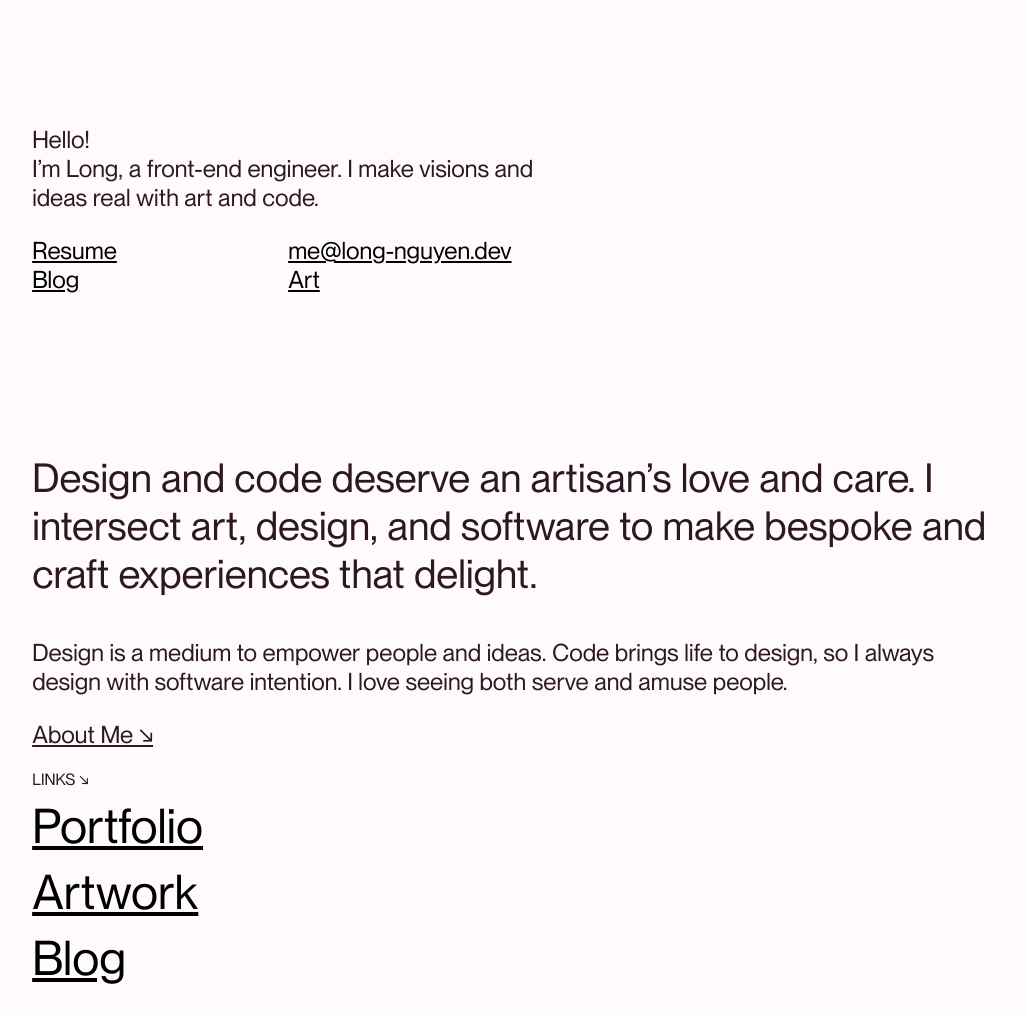
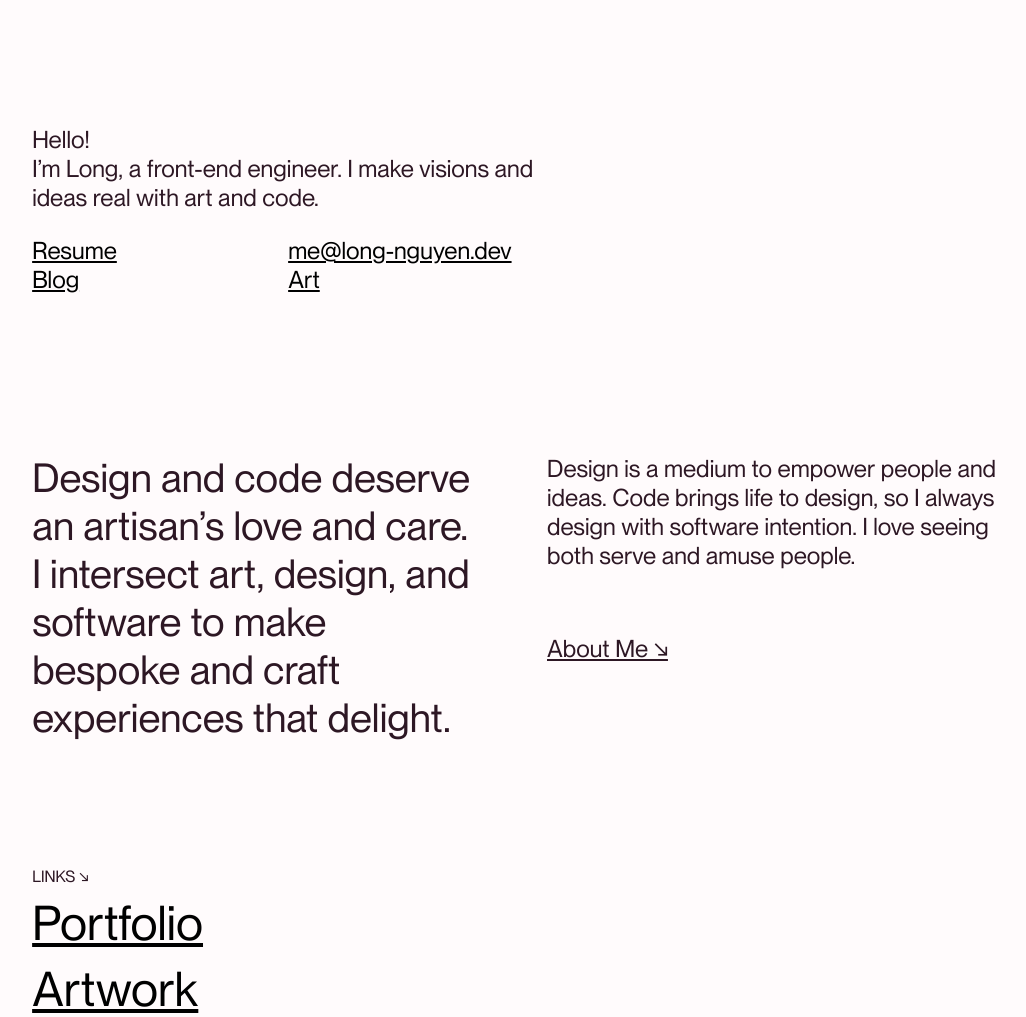
Before and after one commit to ryuuart/long-nguyen-portfolio-2024, an Astro site in the folder web/site/: page / in a window 1280 px wide. Shown: the part 80-1097 px from the top of the page, without its empty margins (125-1151 px from the left). Built offline with nearby package versions, Linux system fonts and the light colour scheme; Astro itself is replaced by a stand-in of ours.

Commit message:
feat(site): make statement section responsive

```diff
--- a/web/site/src/components/Statement.astro
+++ b/web/site/src/components/Statement.astro
@@ -1,22 +1,29 @@
 <section class="section">
   <div class="wrapper">
-    <p class="text-lg">
+    <p id="statement-highlight" class="text-lg">
       Design and code deserve an artisan’s love and care. I intersect art,
       design, and software to make bespoke and craft experiences that delight.
     </p>
-    <p>
-      Design is a medium to empower people and ideas. Code brings life to
-      design, so I always design with software intention. I love seeing both
-      serve and amuse people.
-    </p>
-    <div><a>About Me ↘</a></div>
+    <div>
+      <p id="statement-sub">
+        Design is a medium to empower people and ideas. Code brings life to
+        design, so I always design with software intention. I love seeing both
+        serve and amuse people.
+      </p>
+      <div><a>About Me ↘</a></div>
+    </div>
   </div>
 </section>
 
 <style>
+  section {
+    margin: 4.5rem auto;
+  }
+
   .text-lg {
     font-size: 2.5rem;
   }
+
   .wrapper {
     margin: var(--spacing-sm) var(--spacing-md);
   }
@@ -24,4 +31,30 @@
   a {
     text-decoration: underline;
   }
+
+  @media screen and (min-width: 768px) {
+    section {
+      margin-top: 8.5rem;
+    }
+
+    .wrapper {
+      display: grid;
+      grid-template-columns: 1fr 1fr;
+      grid-template-rows: auto;
+      column-gap: var(--spacing-xxl);
+    }
+
+    p {
+      margin-top: 0;
+    }
+
+    #statement-highlight {
+      grid-area: 1 / 1 / 2 / 2;
+    }
+
+    #statement-sub {
+      grid-area: 1 / 2 / 2 / 3;
+      margin-bottom: var(--spacing-xxl);
+    }
+  }
 </style>
```
